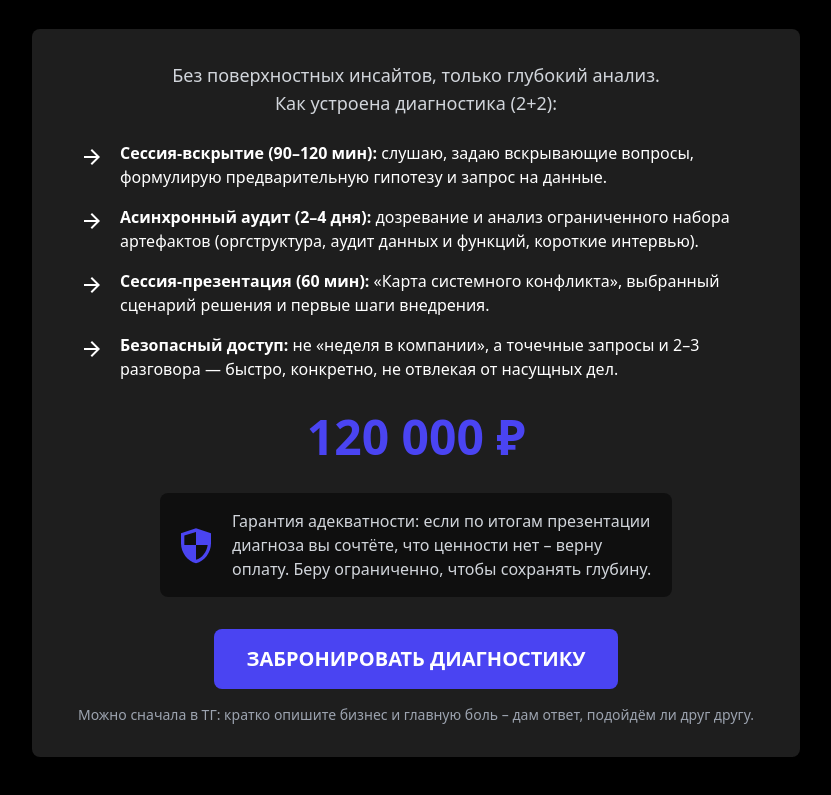
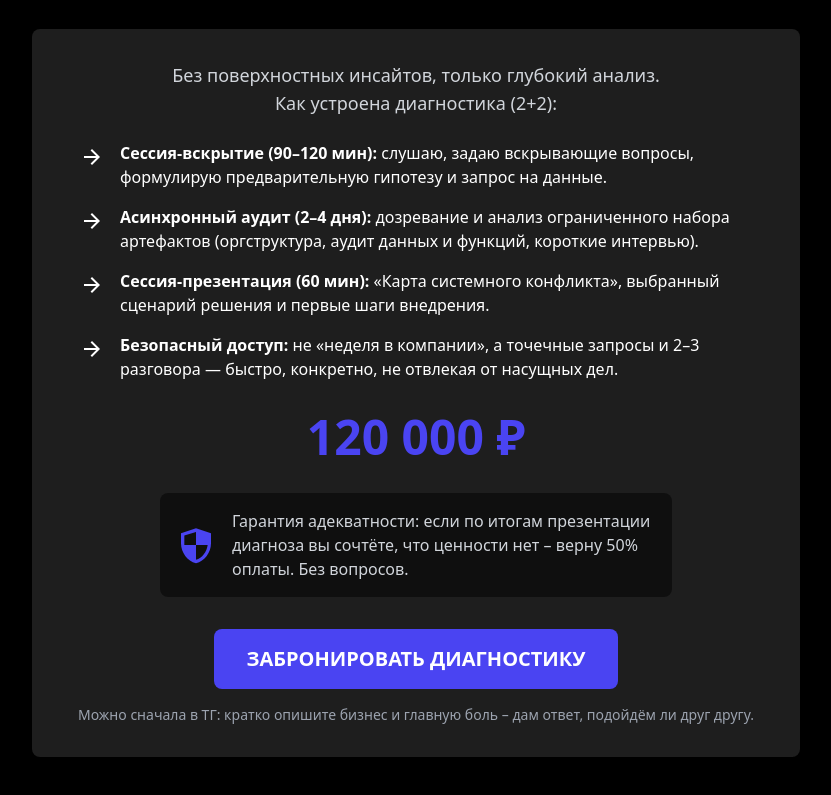
Before and after one commit to dperhar/Denis-Dvoryankin, a React (Vite) app: page / in a window 1280 px wide. Shown: the part 5456-6251 px from the top of the page, without its empty margins (224-1055 px from the left). Built offline with nearby package versions, Linux system fonts and the light colour scheme.

Commit message:
Update guarantee text
Update the "Гарантия адекватности" text in the ContactSection to reflect a 50% refund policy.

```diff
--- a/src/components/ContactSection.tsx
+++ b/src/components/ContactSection.tsx
@@ -48,7 +48,7 @@ export const ContactSection: React.FC = () => {
           <div className="flex justify-center items-center text-left bg-black/50 p-4 rounded-lg mb-8 max-w-lg mx-auto">
             <ShieldIcon />
             <p className="text-gray-300 ml-4">
-              Гарантия адекватности: если по итогам презентации диагноза вы сочтёте, что ценности нет – верну оплату. Беру ограниченно, чтобы сохранять глубину.
+              Гарантия адекватности: если по итогам презентации диагноза вы сочтёте, что ценности нет – верну 50% оплаты. Без вопросов.
             </p>
           </div>
 
```
